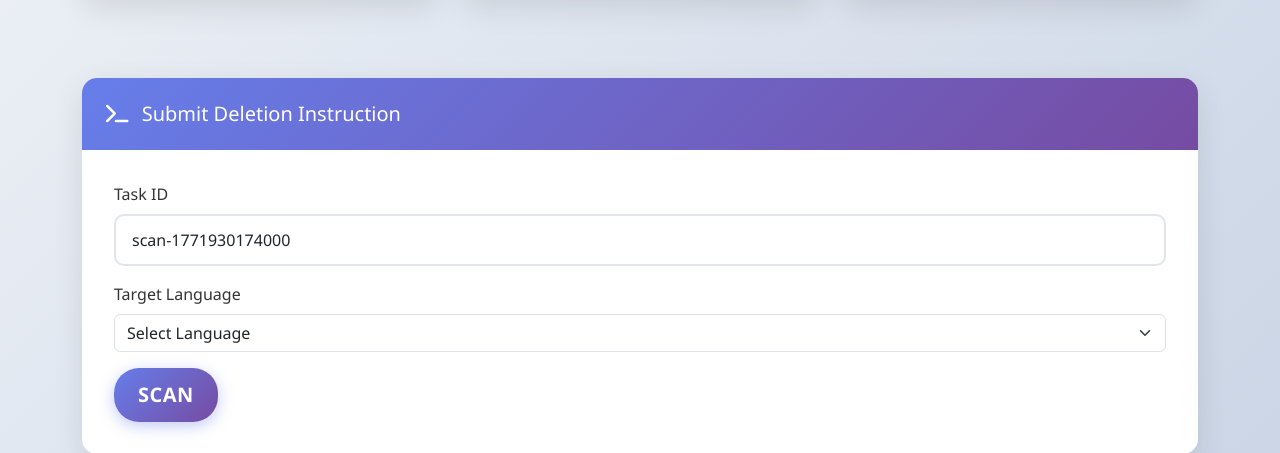
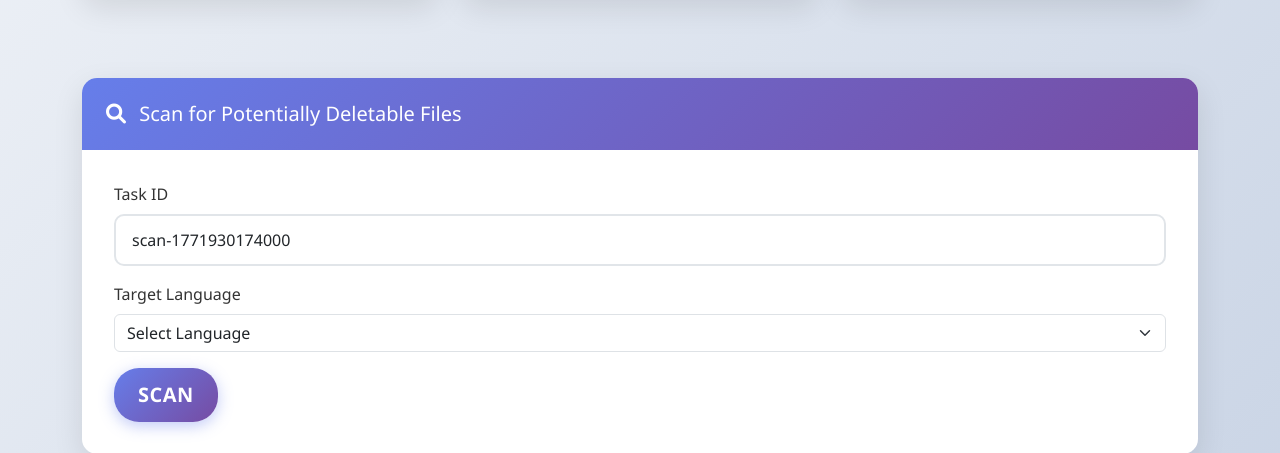
Before and after one commit to tharakasaranga/Network-Project, a Flask app: page / in a window 1280 px wide. Shown: the part 597-1050 px from the top of the page. Run offline with Flask 3, Linux system fonts and the light colour scheme; data comes from the database, SQL or seed files in the repository; data that the repository does not hold is empty.

Commit message:
Updated 02

```diff
--- a/frontend/app.py
+++ b/frontend/app.py
@@ -214,9 +214,16 @@ def verification():
 
 @app.route("/submit-instruction", methods=["POST"])
 def submit_instruction():
+    """Accepts a scan instruction from the dashboard UI.
+
+    Previously this endpoint was referred to as "deletion instruction" but
+    it now only dispatches a *scan* task to agents. The client-side code
+    redirects the user to the verification page where any pending files can
+    be approved or rejected for actual deletion.
+    """
     try:
         data = request.get_json(silent=True) or {}
-        logger.info(f"Received submit-instruction data: {data}")  # Debugging
+        logger.info(f"Received scan request data: {data}")  # Debugging
         target_languages = data.get("target_languages", [])
         custom_languages = data.get("custom_languages", [])
 
--- a/frontend/templates/dashboard.html
+++ b/frontend/templates/dashboard.html
@@ -117,14 +117,14 @@
         </div>
       </div>
 
-      <!-- Command Submission -->
+      <!-- Scan Instruction Submission -->
       <div class="row mb-5">
         <div class="col-12">
           <div class="card">
             <div class="card-header">
               <h5 class="mb-0">
-                <i class="fas fa-terminal me-2"></i>
-                Submit Deletion Instruction
+                <i class="fas fa-search me-2"></i>
+                Scan for Potentially Deletable Files
               </h5>
             </div>
             <div class="card-body">
@@ -564,9 +564,6 @@
           }
         });
 
-      function submitInstruction() {
-        // Old function, can be removed
-      }
 
       function showAlert(message, type) {
         const alertDiv = document.createElement("div");
```
Also changed, not shown: frontend/README.md.
